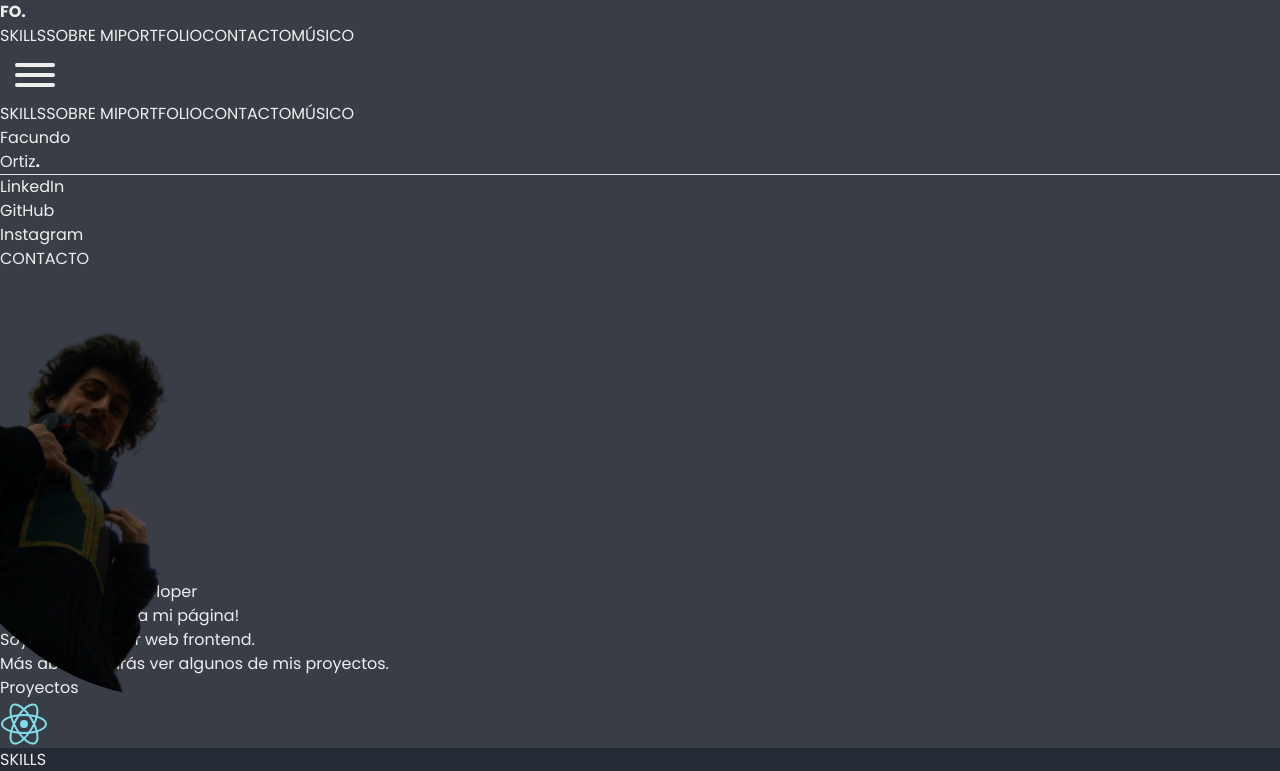
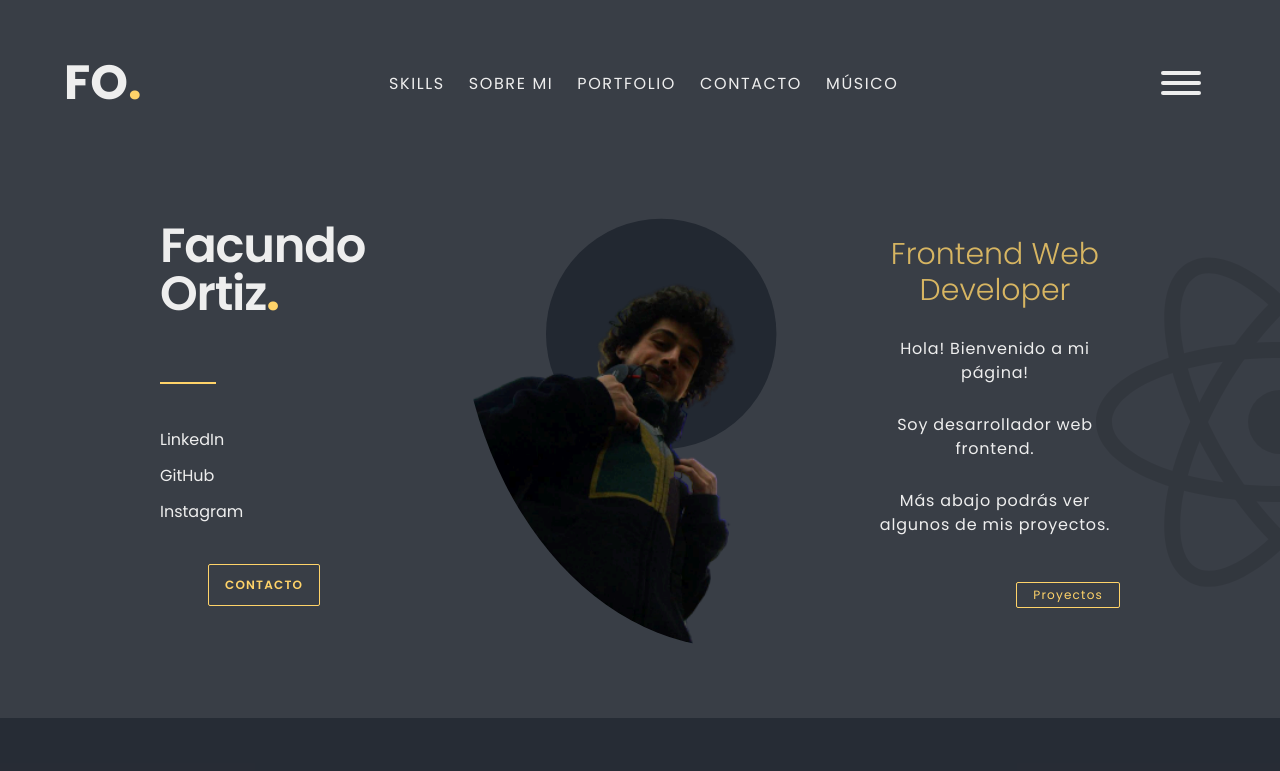
Before and after one commit to fktz94/portfolio, a React (Vite) app: page / in a window 1280 px wide. Shown: the top 771 px of the page. Built offline with nearby package versions, Linux system fonts and the light colour scheme.

Commit message:
last 'src' update

```diff
--- a/tailwind.config.js
+++ b/tailwind.config.js
@@ -1,6 +1,6 @@
 /** @type {import('tailwindcss').Config} */
 export default {
-  content: ['index.html', 'docs/*', 'docs/components/*'],
+  content: ['index.html', 'src/*', 'src/components/*'],
   theme: {
     extend: {},
   },
```
